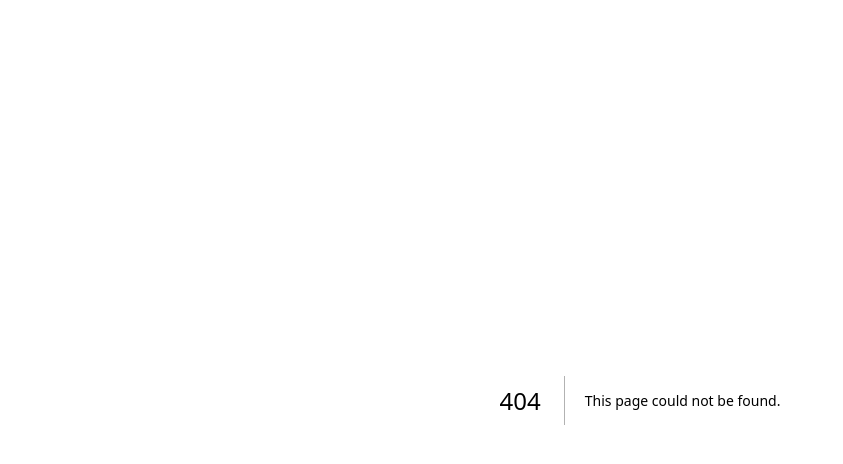
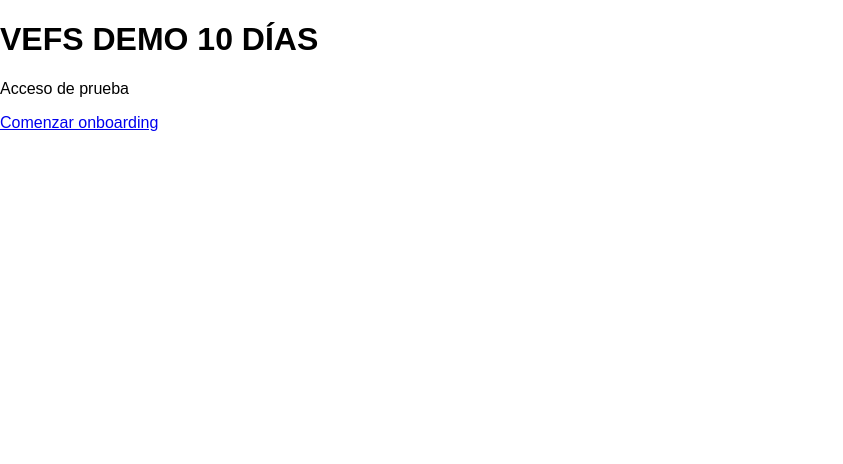
Before and after one commit to DAMIANHE/vesf-saas2, a Next.js app: page /demo in a window 1280 px wide. Before the commit this address had no page. Shown: the top 464 px of the page, without its empty margins (0-843 px from the left). Built offline with nearby package versions, Linux system fonts and the light colour scheme.

Commit message:
Create page.jsx

```diff
--- /dev/null
+++ b/app/demo/page.jsx
@@ -0,0 +1,14 @@
+import Link from "next/link";
+
+export default function DemoPage() {
+  return (
+    <main>
+      <h1>VEFS DEMO 10 DÍAS</h1>
+      <p>Acceso de prueba</p>
+
+      <Link href="/onboarding">
+        Comenzar onboarding
+      </Link>
+    </main>
+  );
+}
```
